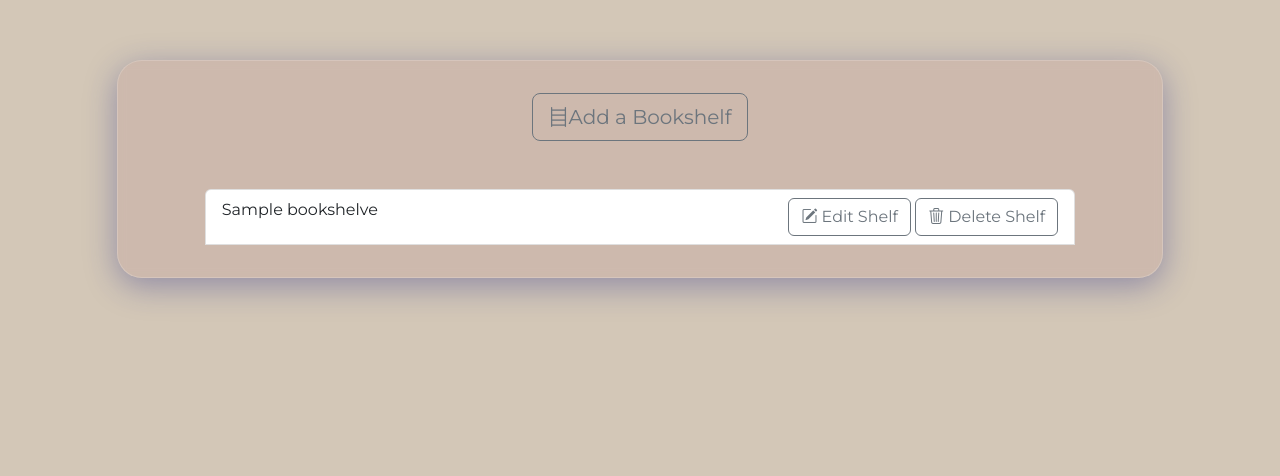
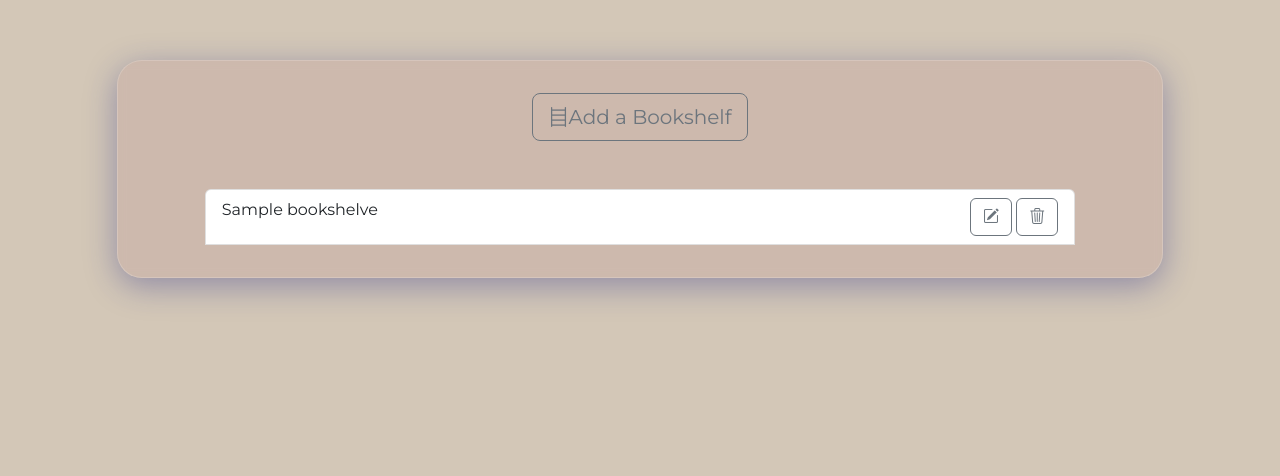
Before and after one commit to kera-cudmore/BookWorm, a Flask app: page /bookshelves in a window 1280 px wide. Shown: the part 230-706 px from the top of the page. Run offline with Flask 2, Linux system fonts and the light colour scheme; tables that the repository leaves empty hold one stand-in row (values such as "Sample post"); some libraries are stand-ins or nearby versions.

Commit message:
removed text from edit/delete  buttons

```diff
--- a/bookworm/templates/bookshelves.html
+++ b/bookworm/templates/bookshelves.html
@@ -31,10 +31,10 @@
                                     <!-- Edit Bookshelf Button -->
                                     <a id="{{ bookshelf.id }}" href="{{ url_for('books.edit_bookshelf', bookshelf_id=bookshelf.id) }}"
                                         class="btn btn-outline-secondary">
-                                        <i class="bi bi-pencil-square"></i> Edit Shelf</a>
+                                        <i class="bi bi-pencil-square"></i></a>
                                         <!-- Delete Bookshelf Button -->
                                         <a href="#deleteModal-{{ bookshelf.id }}" class="btn btn-outline-secondary" data-bs-toggle="modal">
-                                            <i class="bi bi-trash3"></i> Delete Shelf
+                                            <i class="bi bi-trash3"></i>
                                         </a>
                                 </span>
                             </li>
```
